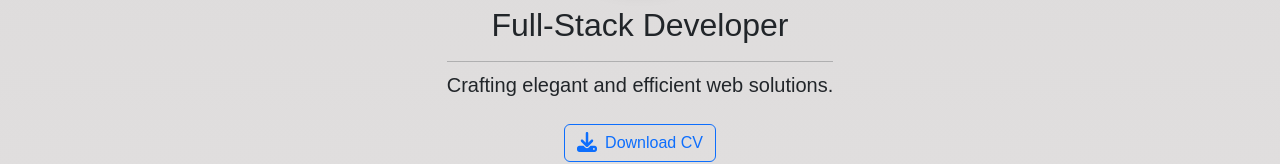
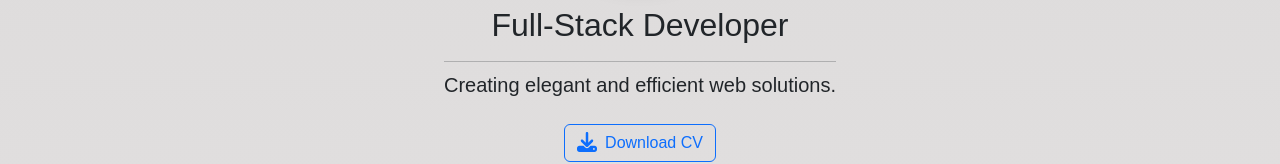
Before and after one commit to j0hanz/j0hanz-portfolio, a React (Create React App) app: page / in a window 1280 px wide. Shown: the part 433-597 px from the top of the page. Built offline with nearby package versions, Linux system fonts and the light colour scheme.

Commit message:
Update Hero component lead paragraph text

```diff
--- a/src/components/Hero.js
+++ b/src/components/Hero.js
@@ -52,7 +52,7 @@ const Hero = React.memo(() => {
 
             {/* Lead Paragraph */}
             <p className={leadClasses}>
-              Crafting elegant and efficient web solutions.
+              Creating elegant and efficient web solutions.
             </p>
 
             {/* Download CV Button and Contact Button */}
```
